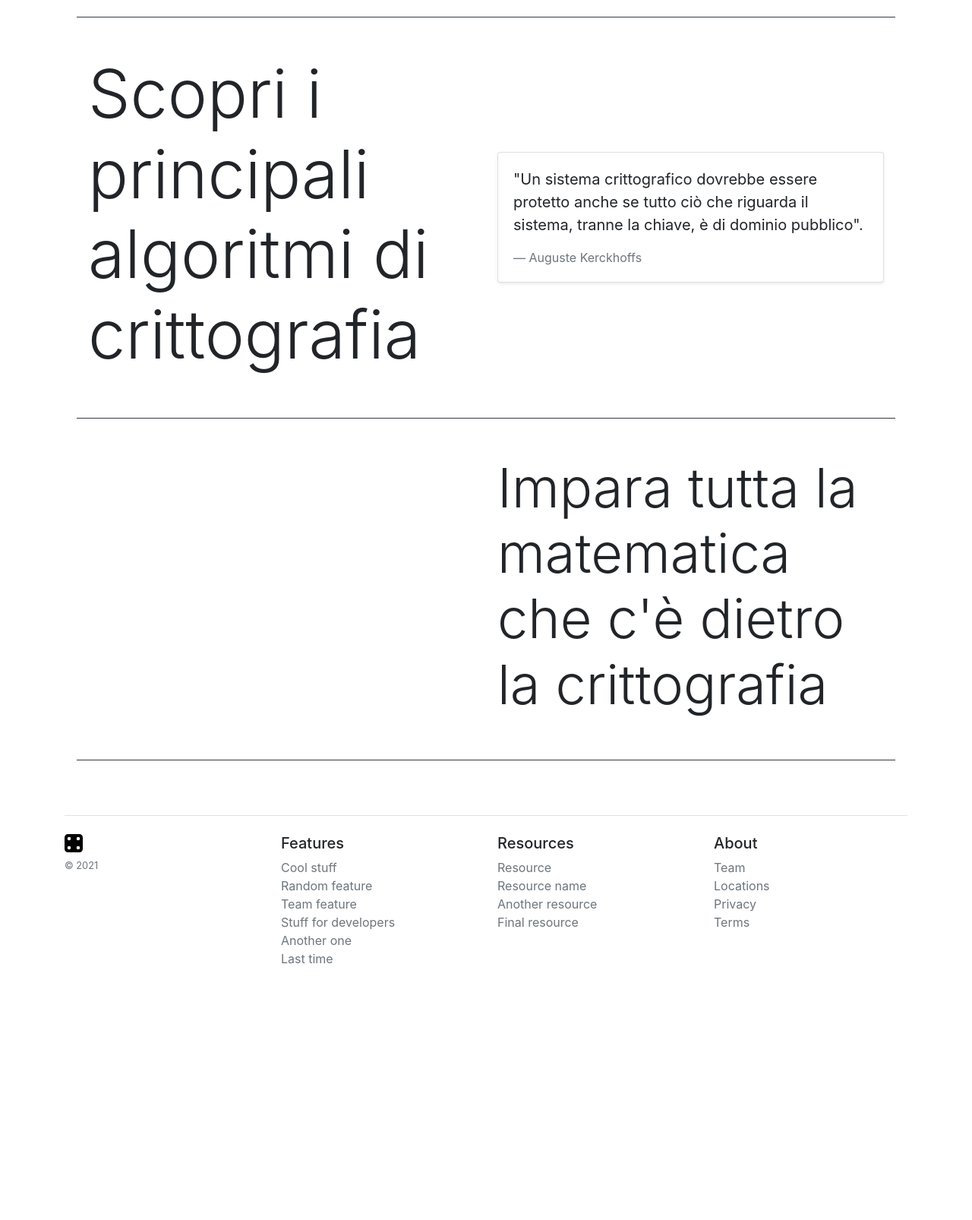
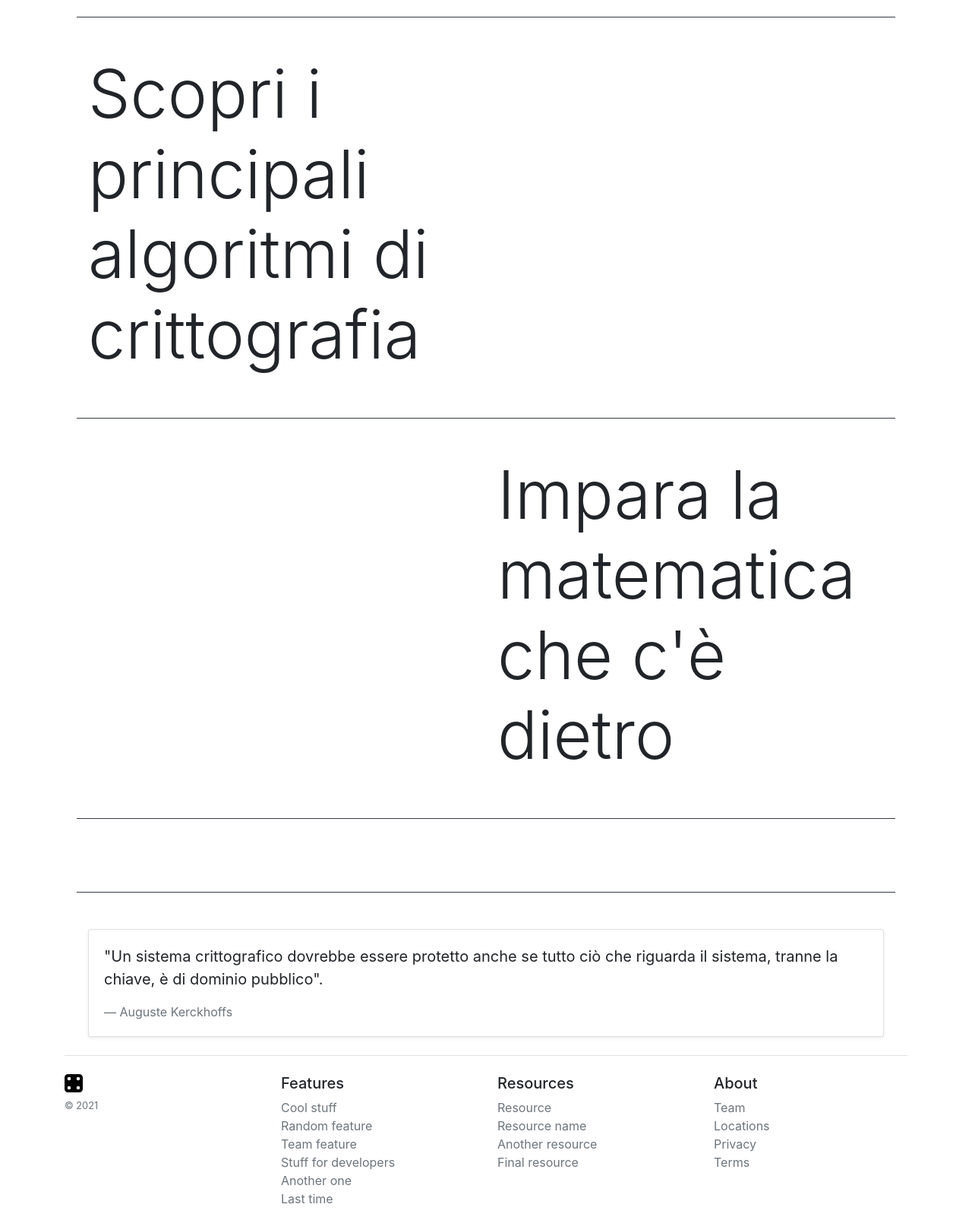
Before and after one commit to filipposonnati/final_project, a Symfony app: template templates/main/main.html.twig in a window 1280 px wide. Shown: the part 314-1920 px from the top of the page at 76% size. Before the commit the page ends 1583 px from the top, so only its background shows below. Run offline with Twig, Linux system fonts and the light colour scheme; the template is opened without the code that fills it, so the values that code supplies are empty; some libraries are stand-ins or nearby versions.

Commit message:
modifiche front-end

```diff
--- a/src/Controller/MainController.php
+++ b/src/Controller/MainController.php
@@ -34,8 +34,12 @@ class MainController extends AbstractController
         $entityManager = $this->getDoctrine()->getManager();
 
         $pages = $this->getDoctrine()->getRepository(Page::class)->findAll();
+
         $math_category = $this->getDoctrine()->getRepository(Category::class)->findOneBy(['name' => 'Matematica']);
         $math_pages = $math_category->getPages();
+
+        $cryptography_category = $this->getDoctrine()->getRepository(Category::class)->findOneBy(['name' => 'Crittografia']);
+        $cryptography_pages = $cryptography_category->getPages();
 
         ///////////////////
         // page creation //
@@ -57,6 +61,7 @@ class MainController extends AbstractController
         return $this->render('main/main.html.twig', [
             'pages' => $pages,
             'math_pages' => $math_pages,
+            'cryptography_pages' => $cryptography_pages,
             'page_form' => $page_form->createView()
         ]);
     }
--- a/templates/main/main.html.twig
+++ b/templates/main/main.html.twig
@@ -4,38 +4,44 @@
 	<div class="container">
 		<div class="row mx-lg-3 mx-md-2 mx-sm-1 mt-5">
 			<div class="col">
-				<h1 class="display-1"><strong>Benvenuto nella Wiki</strong></h1>
+				<h1 class="display-1">
+					<strong>Benvenuto nella Wiki</strong>
+				</h1>
 				<p class="lead">Qui può trovare tutto quello che c'è da sapere sulla crittografia</p>
 			</div>
 		</div>
 		<div class="row align-items-center mx-lg-3 mx-md-2 mx-sm-1 mt-5 pt-5 border-top border-dark">
-			<div class="col-6">
+			<div class="col-lg-6">
 				<h1 class="display-2">Scopri i principali algoritmi di crittografia</h1>
 			</div>
-			<div class="col-6">
-				<div class="card shadow-sm">
-					<div class="card-body">
-						<blockquote class="blockquote mb-0">
-							<p>"Un sistema crittografico dovrebbe essere protetto anche se tutto ciò che riguarda il sistema, tranne la chiave, è di dominio pubblico".</p>
-							<footer class="blockquote-footer">Auguste Kerckhoffs
-							</footer>
-						</blockquote>
+			<div class="col-lg-6">
+				{% for page in cryptography_pages %}
+					<div class="d-flex flex-column border-bottom mb-3 pb-3">
+						<div>
+							<a class="text-dark h1" href="{{ path('wiki_page', {'id': page.id}) }}">{{ page.title }}</a>
+						</div>
+						<div>
+							<p class="lead">{{ page.introduction }}</p>
+						</div>
 					</div>
-				</div>
+				{% endfor %}
 			</div>
 		</div>
 		<div class="row align-items-center mx-lg-3 mx-md-2 mx-sm-1 mt-5 pt-5 border-top border-dark">
-			<div class="col-6">
+			<div class="col-lg-6">
 				{% for page in math_pages %}
-					<div class="card rounded-lg my-2">
-						<div class="card-body">
-							<a class="text-dark  stretched-link" href="{{ path('wiki_page', {'id': page.id}) }}">{{ page.title }}</a>
+					<div class="d-flex flex-column border-bottom mb-3 pb-3">
+						<div>
+							<a class="text-dark h1" href="{{ path('wiki_page', {'id': page.id}) }}">{{ page.title }}</a>
+						</div>
+						<div>
+							<p class="lead">{{ page.introduction }}</p>
 						</div>
 					</div>
-			{% endfor %}
+				{% endfor %}
 			</div>
-			<div class="col-6">
-				<h1 class="display-3">Impara tutta la matematica che c'è dietro la crittografia</h1>
+			<div class="col-lg-6">
+				<h1 class="display-2">Impara la matematica che c'è dietro</h1>
 			</div>
 		</div>
 		<div class="row mx-lg-3 mx-md-2 mx-sm-1 mt-5 pt-5 border-top border-dark">
@@ -48,6 +54,19 @@
 					</div>
 				</div>
 			{% endfor %}
+		</div>
+		<div class="row mx-lg-3 mx-md-2 mx-sm-1 mt-5 pt-5 border-top border-dark">
+			<div class="col">
+				<div class="card shadow-sm">
+					<div class="card-body">
+						<blockquote class="blockquote mb-0">
+							<p>"Un sistema crittografico dovrebbe essere protetto anche se tutto ciò che riguarda il sistema, tranne la chiave, è di dominio pubblico".</p>
+							<footer class="blockquote-footer">Auguste Kerckhoffs
+							</footer>
+						</blockquote>
+					</div>
+				</div>
+			</div>
 		</div>
 		{% if is_granted('ROLE_ADMIN') %}
 			<div class="row mx-lg-3 mx-md-2 mx-sm-1 mt-5 pt-5 mb-5 border-top border-dark">
```
